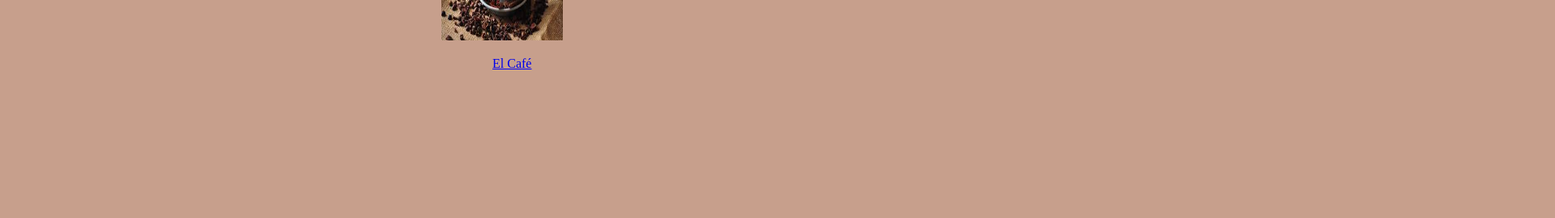
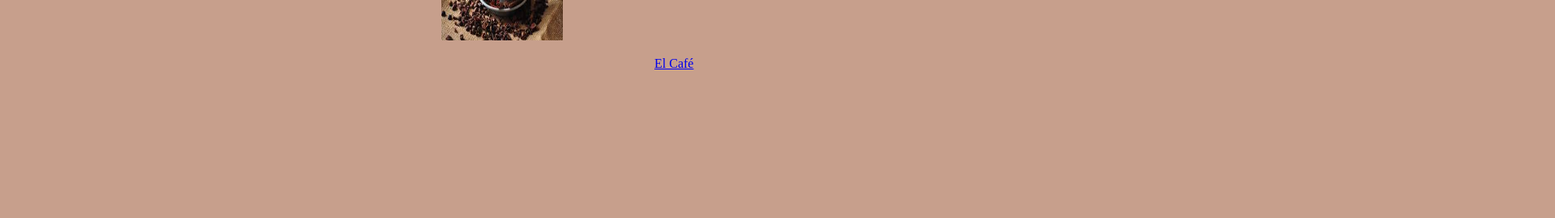
Before and after one commit to sfom1/3.9, a plain HTML site: page index.html in a window 1280 px wide. Shown: the part 604-874 px from the top of the page at 81% size, 1920 px wide, since content can reach past the window. Drawn offline with Linux system fonts and the light colour scheme.

Commit message:
Update style.css

```diff
--- a/style.css
+++ b/style.css
@@ -32,10 +32,10 @@ p.p3 {  height: 150px;
 }
 p.p4 {
   height: 150px;
-  left: 600px;
+  left: 800px;
   position: relative;
   top: 0px;
-  width: 150px;
+  width: -100px;
 }
 p.p5 {
   height: 150px;
```
